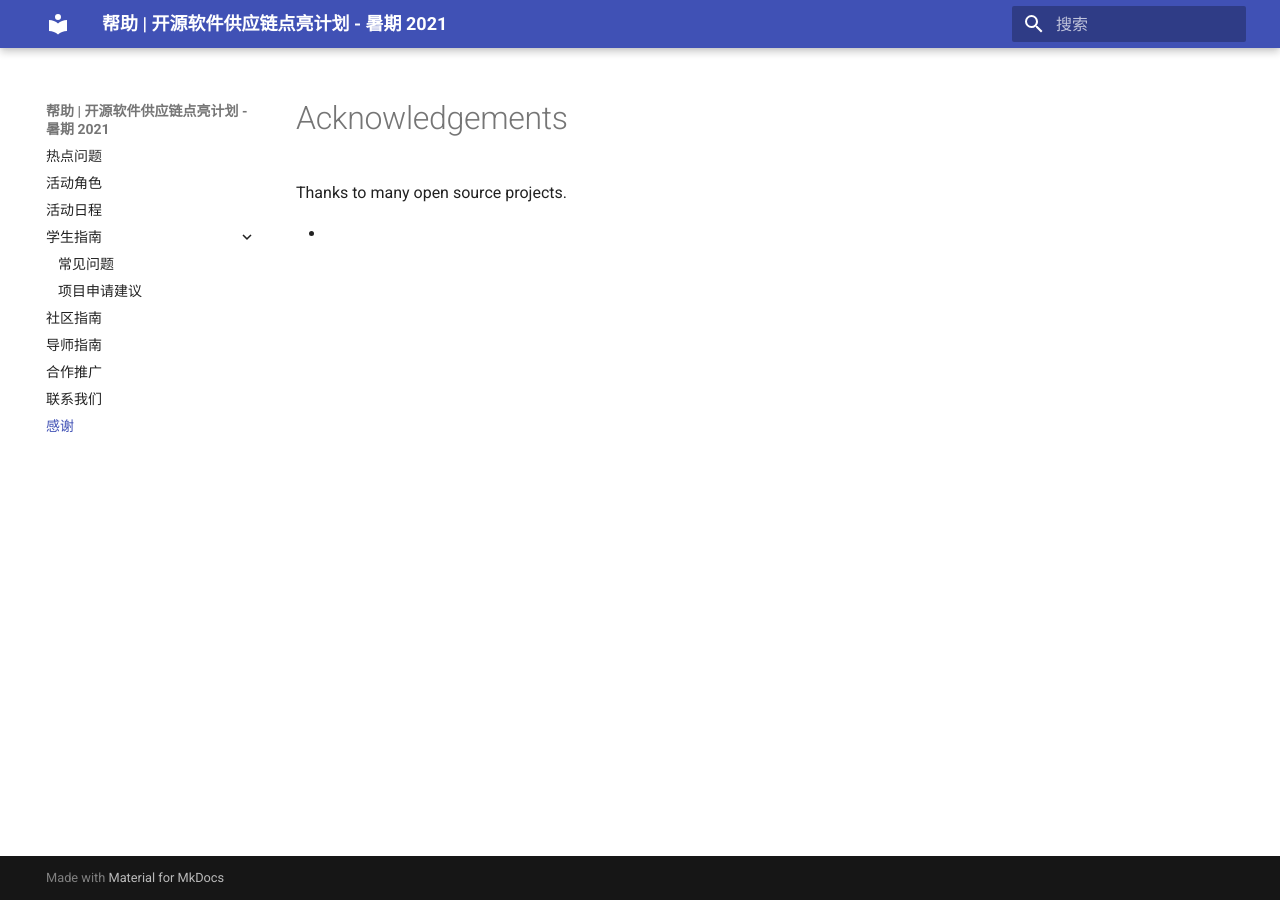
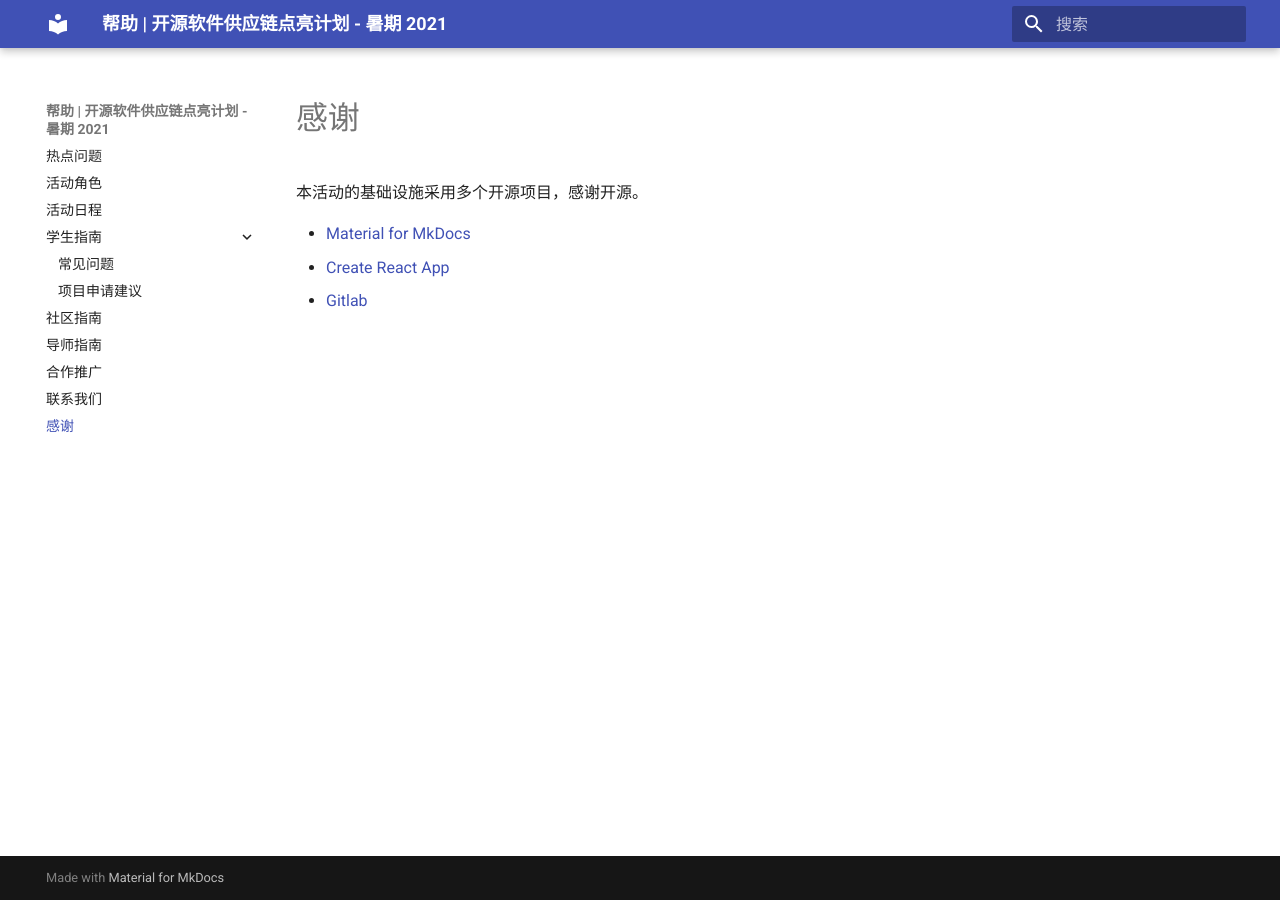
Before and after one commit to summer-ospp/help, an MkDocs documentation site: the page built from docs/acknowledgements.md, in a window 1280 px wide. Built offline with MkDocs 1.6.1 and Material for MkDocs 9.7.7, drawn with Linux system fonts in a browser that asks for light colours.

```diff
--- a/docs/acknowledgements.md
+++ b/docs/acknowledgements.md
@@ -1,5 +1,7 @@
-# Acknowledgements
+# 感谢
 
-Thanks to many open source projects.
+本活动的基础设施采用多个开源项目，感谢开源。
 
--
+- [Material for MkDocs](https://squidfunk.github.io/mkdocs-material/)
+- [Create React App](https://github.com/facebook/create-react-app/)
+- [Gitlab](https://gitlab.com/gitlab-org/gitlab)
```
Also changed, not shown: docs/Acknowledgements.md (deleted, +0 -7 lines).
